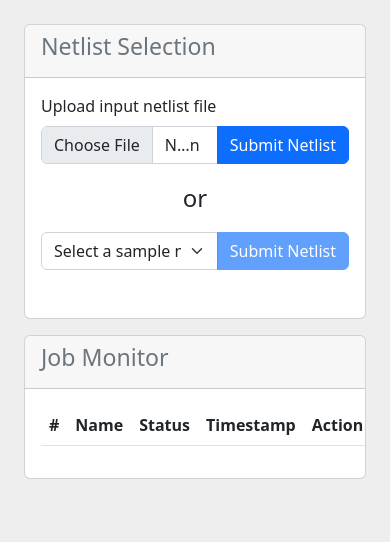
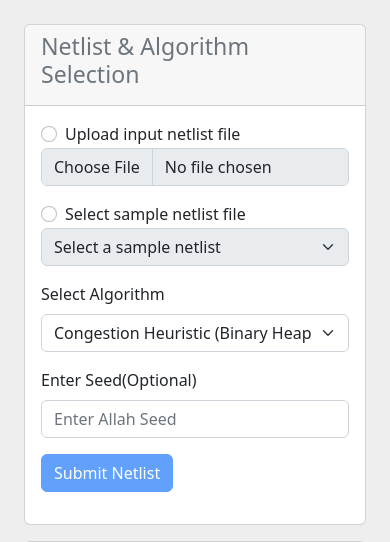
Before and after one commit to notyiming/global-router, a Flask app: page /dashboard in a window 390 px wide. Shown: the part 56-598 px from the top of the page. Run offline with Flask 3, Linux system fonts and the light colour scheme; the visitor is signed in with stand-in values (Sample User, id 1); data that the repository does not hold is empty; some libraries are stand-ins or nearby versions.

Commit message:
update netlist input section

```diff
--- a/web/static/scripts/ajax.js
+++ b/web/static/scripts/ajax.js
@@ -1,33 +1,28 @@
 var result_cache_list = [];
-var netlist_count = $('#netlist-tabs li').length;
+var netlist_count = $("#netlist-tabs li").length;
 
 $(document).ready(function () {
-
-    $('#netlist-input-form').on('submit', function (e) {
-        var netlist_input_data = new FormData($('#netlist-input-form')[0]);
-        var netlist_name = $('#inputFile')[0].files[0].name;
-        var curr_count = ++netlist_count;
-        update_job_monitor(netlist_name, curr_count);
-        $.ajax({
-            data: netlist_input_data,
-            type: 'POST',
-            url: '/dashboard',
-            contentType: false,
-            cache: false,
-            processData: false,
-            async: true,
-            success: function (result) {
-                ready_job_state(curr_count, result["timestamp"]);
-                result_cache_list.push({ netlist_name, result });
-                console.log(result_cache_list);
-            }
-        })
-        e.preventDefault();
+  $("#inputFileOption").click(function () {
+    $("#inputFile").prop("disabled", false);
+    $("#sample-netlist-select")
+      .prop("disabled", true)
+      .val("Select a sample netlist");
+    $("#submit-netlist").prop("disabled", true);
   });
 
-    $('#sample-netlist').on('click', function (e) {
-        var selected_netlist = parseInt($('#sample-netlist-select').val());
-        let netlist_name;
+  $("#sampleFileOption").click(function () {
+    $("#sample-netlist-select").prop("disabled", false);
+    $("#inputFile").prop("disabled", true).val("");
+    $("#submit-netlist").prop("disabled", true);
+  });
+
+  $("#submit-netlist").on("click", function (e) {
+    if ($("#inputFile")[0].files.length > 0) {
+      var netlist_input_data = new FormData($("#netlist-input-form")[0]);
+      var netlist_name = $("#inputFile")[0].files[0].name;
+    } else {
+      let selected_netlist = parseInt($("#sample-netlist-select").val());
+      var netlist_name;
       switch (selected_netlist) {
         case 1:
           netlist_name = "example";
@@ -48,30 +43,39 @@ $(document).ready(function () {
           netlist_name = "example";
           break;
       }
+      var netlist_input_data = "testcase/" + netlist_name + ".txt";
+    }
     var curr_count = ++netlist_count;
     update_job_monitor(netlist_name, curr_count);
+    console.log(netlist_input_data);
     $.ajax({
-            data: 'testcase/' + netlist_name + ".txt",
-            type: 'POST',
-            url: '/dashboard',
+      data: netlist_input_data,
+      type: "POST",
+      url: "/dashboard",
       contentType: false,
+      cache: false,
+      processData: false,
+      async: true,
       success: function (result) {
         ready_job_state(curr_count, result["timestamp"]);
         result_cache_list.push({ netlist_name, result });
-                console.log(result_cache_list);
-            }
-        })
+      },
+    });
     e.preventDefault();
   });
 
-    $('#sample-netlist-select').change(function () {
-        $('#sample-netlist').removeAttr('disabled');
-    })
+  $("#sample-netlist-select, #inputFile").change(function () {
+    $("#submit-netlist").removeAttr("disabled");
+  });
 });
 
 function ready_job_state(id, timestamp) {
-    $("#netlist-" + id).find("td button").removeAttr("disabled");
-    $("#netlist-" + id + " .routing-status").text("Ready").css("color", "green");
+  $("#netlist-" + id)
+    .find("td button")
+    .removeAttr("disabled");
+  $("#netlist-" + id + " .routing-status")
+    .text("Ready")
+    .css("color", "green");
   $("#netlist-" + id + "-timestamp").text(timestamp);
 }
 
@@ -86,35 +90,42 @@ function update_view(netlist_name, result, id) {
   var wirelength = result["wirelength"];
   var timestamp = result["timestamp"];
   var unique_name = result["unique_name"];
-    $('#no-netlist-provided-span').attr("hidden", "true");
-    $('#netlist-name-' + id).html("Name: " + netlist_name);
-    $('#grid-size-' + id).html("Grid: " + gridhor + " x " + gridver);
-    $('#horcap-' + id).html("Horizontal Capacity: " + horcap);
-    $('#vercap-' + id).html("Vertical Capacity: " + vercap);
-    $('#netlist-size-' + id).html("Netlist Size: " + netlist_size);
-    $('#overflow-' + id).html("Overflow: " + overflow);
-    $('#wirelength-' + id).html("Wirelength: " + wirelength);
-    $('#timestamp-' + id).html("Timestamp: " + timestamp);
-    $('#download-output-' + id).attr("href", "download/" + unique_name);
+  $("#no-netlist-provided-span").attr("hidden", "true");
+  $("#netlist-name-" + id).html("Name: " + netlist_name);
+  $("#grid-size-" + id).html("Grid: " + gridhor + " x " + gridver);
+  $("#horcap-" + id).html("Horizontal Capacity: " + horcap);
+  $("#vercap-" + id).html("Vertical Capacity: " + vercap);
+  $("#netlist-size-" + id).html("Netlist Size: " + netlist_size);
+  $("#overflow-" + id).html("Overflow: " + overflow);
+  $("#wirelength-" + id).html("Wirelength: " + wirelength);
+  $("#timestamp-" + id).html("Timestamp: " + timestamp);
+  $("#download-output-" + id).attr("href", "download/" + unique_name);
 }
 
 function view_visual(id) {
-    netlist = result_cache_list[id]
+  netlist = result_cache_list[id];
   netlist_name = netlist.netlist_name;
   netlist_data = netlist.result;
-    $("#netlist-" + netlist_count).find("td button").attr("disabled", "disabled").text("Opened");
+  $("#netlist-" + netlist_count)
+    .find("td button")
+    .attr("disabled", "disabled")
+    .text("Opened");
   add_tab(netlist_data["fig_html"], netlist_count);
   update_view(netlist_name, netlist_data, netlist_count);
 }
 
 function update_job_monitor(netlist_name, netlist_count) {
-    var jobMonitor = $('#job-monitor');
+  var jobMonitor = $("#job-monitor");
   var newRowId = "netlist-" + netlist_count;
-    var newRow = '<tr id=' + newRowId + '><th scope="row">' + netlist_count + '</th>'
-    newRow += ('<td>' + netlist_name + '</td>');
-    newRow += ('<td class="routing-status">' + 'Routing' + '</td>');
-    newRow += ('<td id =' + newRowId + '-timestamp' + '> - </td>');
-    newRow += ('<td><button class="btn btn-primary" onclick="view_visual(' + result_cache_list.length + ')" disabled>View</button></td>');
+  var newRow =
+    "<tr id=" + newRowId + '><th scope="row">' + netlist_count + "</th>";
+  newRow += "<td>" + netlist_name + "</td>";
+  newRow += '<td class="routing-status">' + "Routing" + "</td>";
+  newRow += "<td id =" + newRowId + "-timestamp" + "> - </td>";
+  newRow +=
+    '<td><button class="btn btn-primary" onclick="view_visual(' +
+    result_cache_list.length +
+    ')" disabled>View</button></td>';
   jobMonitor.append(newRow);
 }
 
@@ -151,14 +162,14 @@ function add_tab(figHtml, id) {
     const netlistTabsUL = `
       <ul class="nav nav-pills mb-3" id="netlist-tabs" role="tablist"></ul>
       <div class="tab-content" id="netlist-tabs-content"></div>`;
-        $('#output-view').removeClass('row');
-        $('#output-view').html(netlistTabsUL);
-        $('#netlist-tabs').append(newTabHtml);
-        $('#netlist-tabs-content').append(newTabContentHtml);
-        $('#' + newTabId).addClass('show active');
-        $('#' + newTabId + '-tab').addClass('active');
+    $("#output-view").removeClass("row");
+    $("#output-view").html(netlistTabsUL);
+    $("#netlist-tabs").append(newTabHtml);
+    $("#netlist-tabs-content").append(newTabContentHtml);
+    $("#" + newTabId).addClass("show active");
+    $("#" + newTabId + "-tab").addClass("active");
   } else {
-        $('#netlist-tabs').append(newTabHtml);
-        $('#netlist-tabs-content').append(newTabContentHtml);
+    $("#netlist-tabs").append(newTabHtml);
+    $("#netlist-tabs-content").append(newTabContentHtml);
   }
 }
--- a/web/templates/dashboard.html
+++ b/web/templates/dashboard.html
@@ -36,21 +36,35 @@
     <div class="col-xl-4 p-4">
       <div class="card mb-3">
         <div class="card-header">
-          <h3 class="text-muted">Netlist Selection</h3>
+          <h3 class="text-muted">Netlist & Algorithm Selection</h3>
         </div>
         <div class="card-body">
-          <form action="/dashboard" id="netlist-input-form" type="file" enctype="multipart/form-data">
-            <label class="form-label" for="inputFile">Upload input netlist file</label>
-            <div class="input-group mb-3">
-              <input type="file" class="form-control" id="inputFile" name="inputFile" accept=".txt" required />
-              <button type="submit" id="submit-netlist" class="input-group-text btn btn-primary">Submit Netlist</button>
+          <form id="netlist-input-form" type="file" enctype="multipart/form-data">
+          <div class="row">
+            <div class="col-md-6">
+              <div class="form-check">
+                <label class="form-check-label" for="inputFileOption">
+                  Upload input netlist file
+                </label>
+                <input class="form-check-input" type="radio" name="inputFileOption" id="inputFileOption"
+                  value="inputFile">
               </div>
-          </form>
+              <div class="mb-3">
+                <input disabled type="file" class="form-control" id="inputFile" name="inputFile" accept=".txt"
+                  required />
+              </div>
+            </div>
 
-          <p style="text-align: center; font-size: 1.5em;">or</p>
-
-          <div class="input-group mb-3">
-            <select class="form-select form-select mb-3" required aria-label=".form-select example"
+            <div class="col-md-6">
+              <div class="form-check">
+                <label class="form-check-label" for="sampleFileOption">
+                  Select sample netlist file
+                </label>
+                <input class="form-check-input" type="radio" name="inputFileOption" id="sampleFileOption"
+                  value="sampleFile">
+              </div>
+              <div class="mb-3">
+                <select disabled class="form-select form-select mb-3" required aria-label=".form-select example"
                   id="sample-netlist-select">
                   <option disabled selected>Select a sample netlist</option>
                   <option value="1">Example</option>
@@ -59,9 +73,34 @@
                   <option value="4">IBM03</option>
                   <option value="5">IBM04</option>
                 </select>
-            <button type="button" id="sample-netlist" class="input-group-text btn btn-primary mb-3" disabled>Submit
+              </div>
+            </div>
+          </div>
+
+          <div class="row">
+            <div class="col-md-6">
+              <div class="mb-3">
+                <label class="form-label" for="algorithm-select">Select Algorithm</label>
+                <select class="form-select form-select mb-3" required aria-label=".form-select example"
+                  id="algorithm-select">
+                  <option value="1" selected>Congestion Heuristic (Binary Heap)</option>
+                  <option value="2">Congestion Heuristic (Fibonacci Heap)</option>
+                  <option value="3">Naive BFS (Binary Heap)</option>
+                  <option value="4">Naive BFS (Fibonacci Heap)</option>
+                </select>
+              </div>
+            </div>
+
+            <div class="col-md-6">
+              <div class="mb-3">
+                <label class="form-label" for="seed-input">Enter Seed(Optional)</label>
+                <input type="text" class="form-control" id="seed-input" placeholder="Enter Allah Seed">
+              </div>
+            </div>
+          </div>
+          <button type="button" id="submit-netlist" class="input-group-text btn btn-primary mb-3" disabled>Submit
             Netlist</button>
-          </div>
+          </form>
         </div>
       </div>
 
@@ -173,11 +212,11 @@
       <div class="modal-body">
         <ul class="list-group">
           <li class="list-group-item bg-white text-dark">Congestion = 0%</li>
-          <li class="list-group-item bg-primary text-white">Congestion &le; 25%</li>
-          <li class="list-group-item bg-info text-dark">Congestion &le; 50%</li>
-          <li class="list-group-item bg-success text-white">Congestion &le; 75%</li>
-          <li class="list-group-item bg-warning text-dark">Congestion &le; 100%</li>
-          <li class="list-group-item bg-danger text-white">Overflow</li>
+          <li class="list-group-item text-white" style="background-color: blue;">Congestion &le; 25%</li>
+          <li class="list-group-item text-dark" style="background-color: cyan;">Congestion &le; 50%</li>
+          <li class="list-group-item text-white" style="background-color: green;">Congestion &le; 75%</li>
+          <li class="list-group-item text-dark" style="background-color: yellow;">Congestion &le; 100%</li>
+          <li class="list-group-item text-white" style="background-color: red;">Overflow (Congestion &gt; 100%)</li>
         </ul>
       </div>
       <div class="modal-footer">
```
Lines whose indentation alone changed are shown as unchanged.
